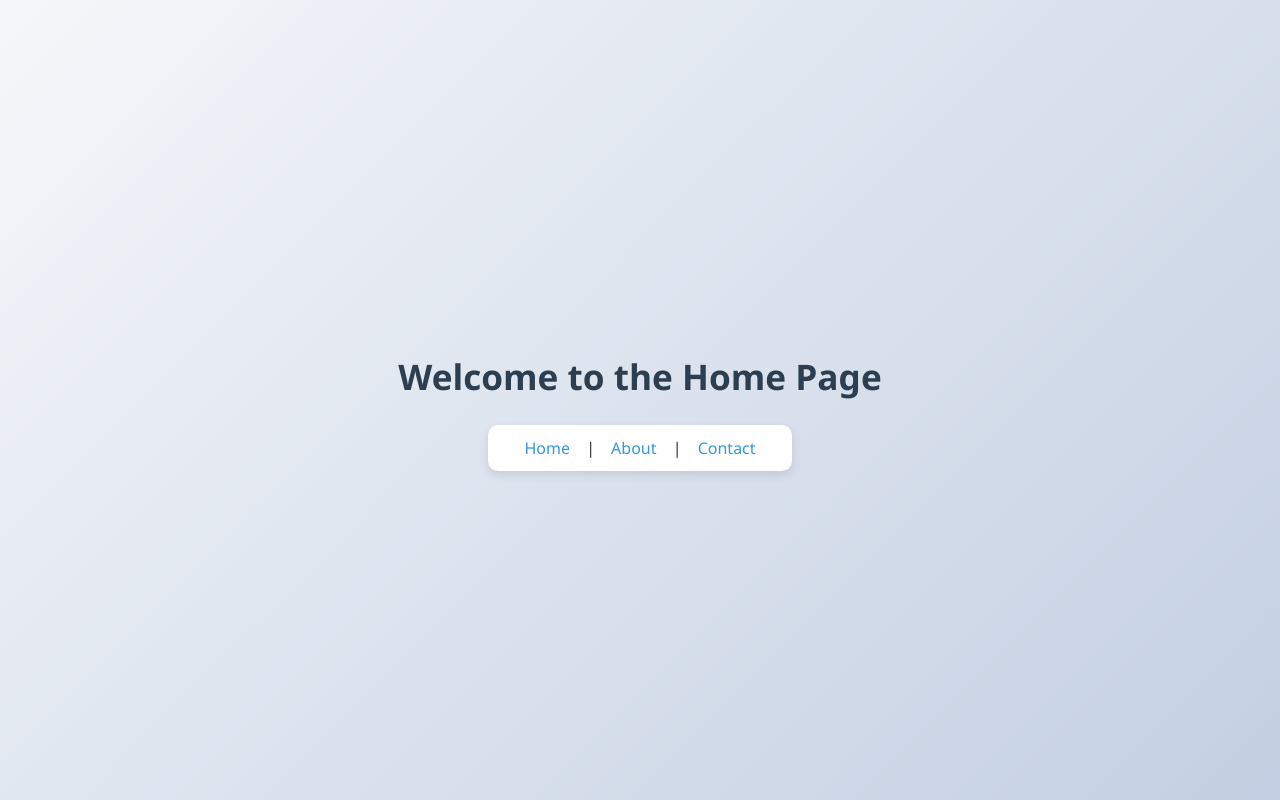
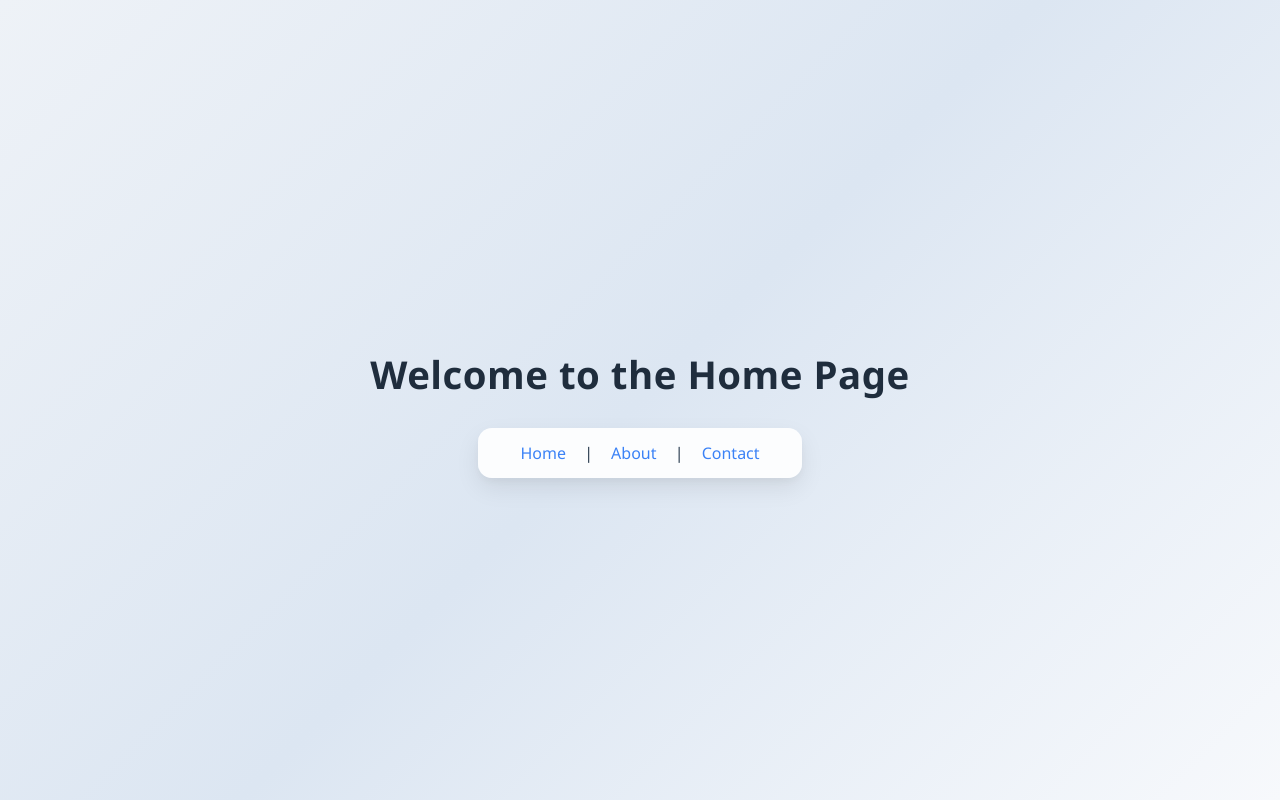
Before and after one commit to Gigi-hubs/Multi-Page-Website, a website: page views/index.html in a window 1280 px wide. Drawn offline with Linux system fonts and the light colour scheme; files that its build step writes are made by us from their sources.

Commit message:
improved ccs

```diff
--- a/public/style.css
+++ b/public/style.css
@@ -1,7 +1,15 @@
 /* General page styling */
 body {
   font-family: "Segoe UI", Tahoma, Arial, sans-serif;
-  background: linear-gradient(135deg, #f5f7fa, #c3cfe2);
+
+  /* Soft calming gradient background */
+  background: linear-gradient(
+    135deg,
+    #eef2f7,
+    #dce6f2,
+    #f7f9fc
+  );
+
   margin: 0;
   padding: 0;
   height: 100vh;
@@ -12,35 +20,64 @@ body {
   justify-content: center;
   align-items: center;
 
-  color: #333;
+  color: #2c3e50;
 }
 
 /* Heading style */
 h1 {
-  margin-bottom: 25px;
-  font-size: 2.2rem;
-  color: #2c3e50;
+  margin-bottom: 28px;
+  font-size: 2.4rem;
+  font-weight: 600;
+  color: #1f2d3d;
+  letter-spacing: 0.5px;
 }
 
-/* Navigation container */
+/* Navigation container (card style) */
 nav {
-  background: #ffffff;
-  padding: 12px 24px;
-  border-radius: 10px;
-  box-shadow: 0 4px 10px rgba(0, 0, 0, 0.1);
+  background: rgba(255, 255, 255, 0.9);
+  backdrop-filter: blur(8px);
+
+  padding: 14px 28px;
+  border-radius: 14px;
+
+  box-shadow:
+    0 10px 25px rgba(0, 0, 0, 0.08),
+    0 4px 10px rgba(0, 0, 0, 0.04);
 }
 
 /* Navigation links */
 nav a {
   text-decoration: none;
-  margin: 0 12px;
+  margin: 0 14px;
   font-weight: 500;
-  color: #3498db;
-  transition: color 0.3s ease, transform 0.2s ease;
+  font-size: 1rem;
+
+  color: #3b82f6;
+
+  position: relative;
+  transition:
+    color 0.3s ease,
+    transform 0.2s ease;
+}
+
+/* Underline animation */
+nav a::after {
+  content: "";
+  position: absolute;
+  left: 0;
+  bottom: -6px;
+  width: 0;
+  height: 2px;
+  background: #3b82f6;
+  transition: width 0.3s ease;
 }
 
 /* Hover effect */
 nav a:hover {
-  color: #1d6fa5;
+  color: #1e40af;
   transform: translateY(-2px);
 }
+
+nav a:hover::after {
+  width: 100%;
+}
```
